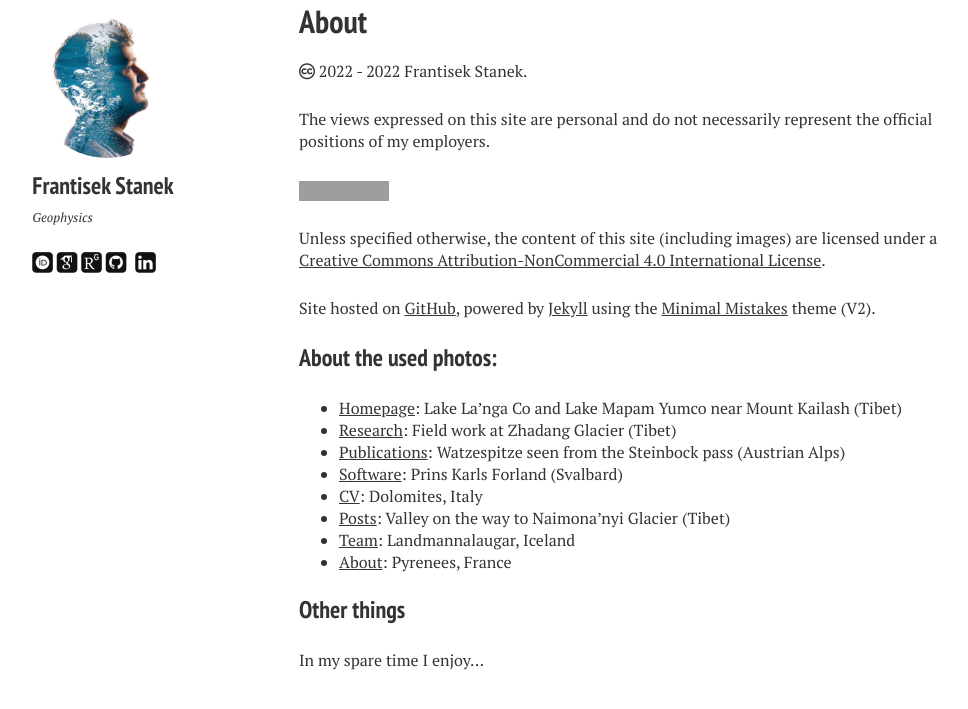
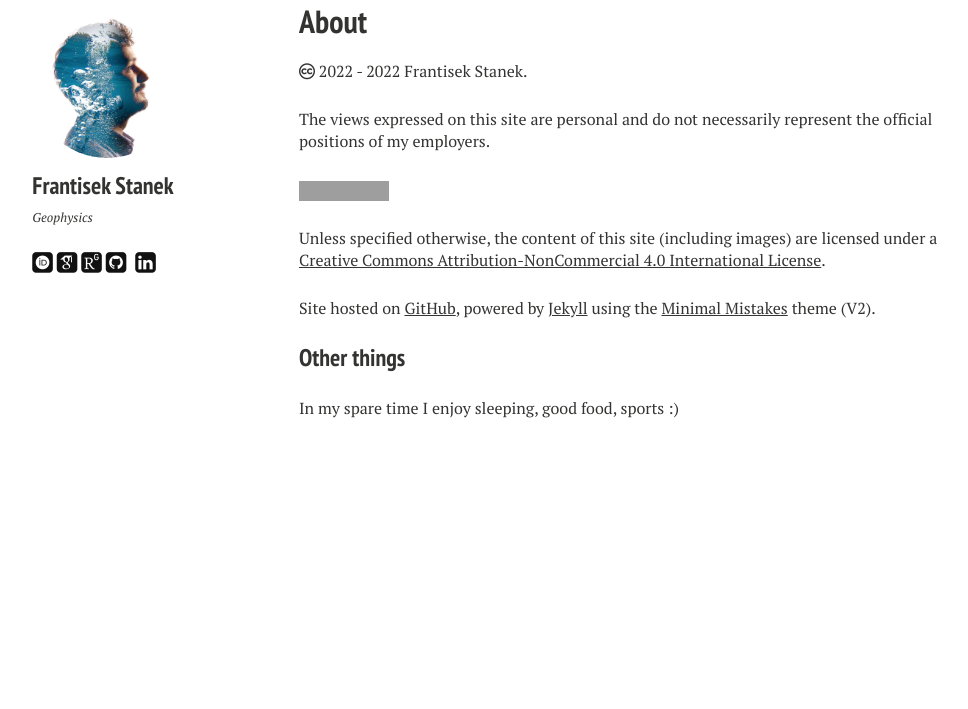
Before and after one commit to StanekFr/StanekFr.github.io, a Jekyll site: the page built from about/index.md, in a window 1280 px wide and 900 px high, scrolled down 950 px, cut to the strip 123-832 px from the top of the window. Shown: the whole strip, without its empty margins (21-989 px from the left). Built offline with Jekyll 4.4.1, drawn with Linux system fonts in a browser that asks for light colours; nearby versions of some CDN libraries; some web fonts are replaced; after the commit the page ends 1598 px from its top, so only the background shows below that; grey boxes are pictures that could not be loaded.

Commit message:
Update index.md

```diff
--- a/about/index.md
+++ b/about/index.md
@@ -16,16 +16,16 @@ Unless specified otherwise, the content of this site (including images) are lice
 
 Site hosted on <a href="https://pages.github.com/" rel="nofollow"> GitHub</a>, powered by <a href="http://jekyllrb.com" rel="nofollow"> Jekyll</a> using the <a href="https://mademistakes.com/work/minimal-mistakes-jekyll-theme/" rel="nofollow">Minimal Mistakes</a> theme (V2).
 
-### About the used photos:
-* [Homepage]({{ site.url }}/images/fm-header-1.jpg): Lake La’nga Co and Lake Mapam Yumco near Mount Kailash (Tibet)
-* [Research]({{ site.url }}/images/fm-header-2.jpg): Field work at Zhadang Glacier (Tibet)
-* [Publications]({{ site.url }}/images/fm-header-3.jpg): Watzespitze seen from the Steinbock pass (Austrian Alps)
-* [Software]({{ site.url }}/images/fm-header-5.jpg): Prins Karls Forland (Svalbard)
-* [CV]({{ site.url }}/images/fm-header-9.jpg): Dolomites, Italy
-* [Posts]({{ site.url }}/images/fm-header-6.jpg): Valley on the way to Naimona’nyi Glacier (Tibet)
-* [Team]({{ site.url }}/images/fm-header-7.jpg): Landmannalaugar, Iceland
-* [About]({{ site.url }}/images/fm-header-8.jpg): Pyrenees, France
+<!-- ### About the used photos: -->
+<!-- * [Homepage]({{ site.url }}/images/fm-header-1.jpg): Lake La’nga Co and Lake Mapam Yumco near Mount Kailash (Tibet) -->
+<!--* [Research]({{ site.url }}/images/fm-header-2.jpg): Field work at Zhadang Glacier (Tibet)-->
+<!--* [Publications]({{ site.url }}/images/fm-header-3.jpg): Watzespitze seen from the Steinbock pass (Austrian Alps)-->
+<!--* [Software]({{ site.url }}/images/fm-header-5.jpg): Prins Karls Forland (Svalbard)-->
+<!--* [CV]({{ site.url }}/images/fm-header-9.jpg): Dolomites, Italy-->
+<!--* [Posts]({{ site.url }}/images/fm-header-6.jpg): Valley on the way to Naimona’nyi Glacier (Tibet)-->
+<!--* [Team]({{ site.url }}/images/fm-header-7.jpg): Landmannalaugar, Iceland-->
+<!--* [About]({{ site.url }}/images/fm-header-8.jpg): Pyrenees, France -->
 
 ### Other things
 
-In my spare time I enjoy...
+In my spare time I enjoy sleeping, good food, sports :)
```
